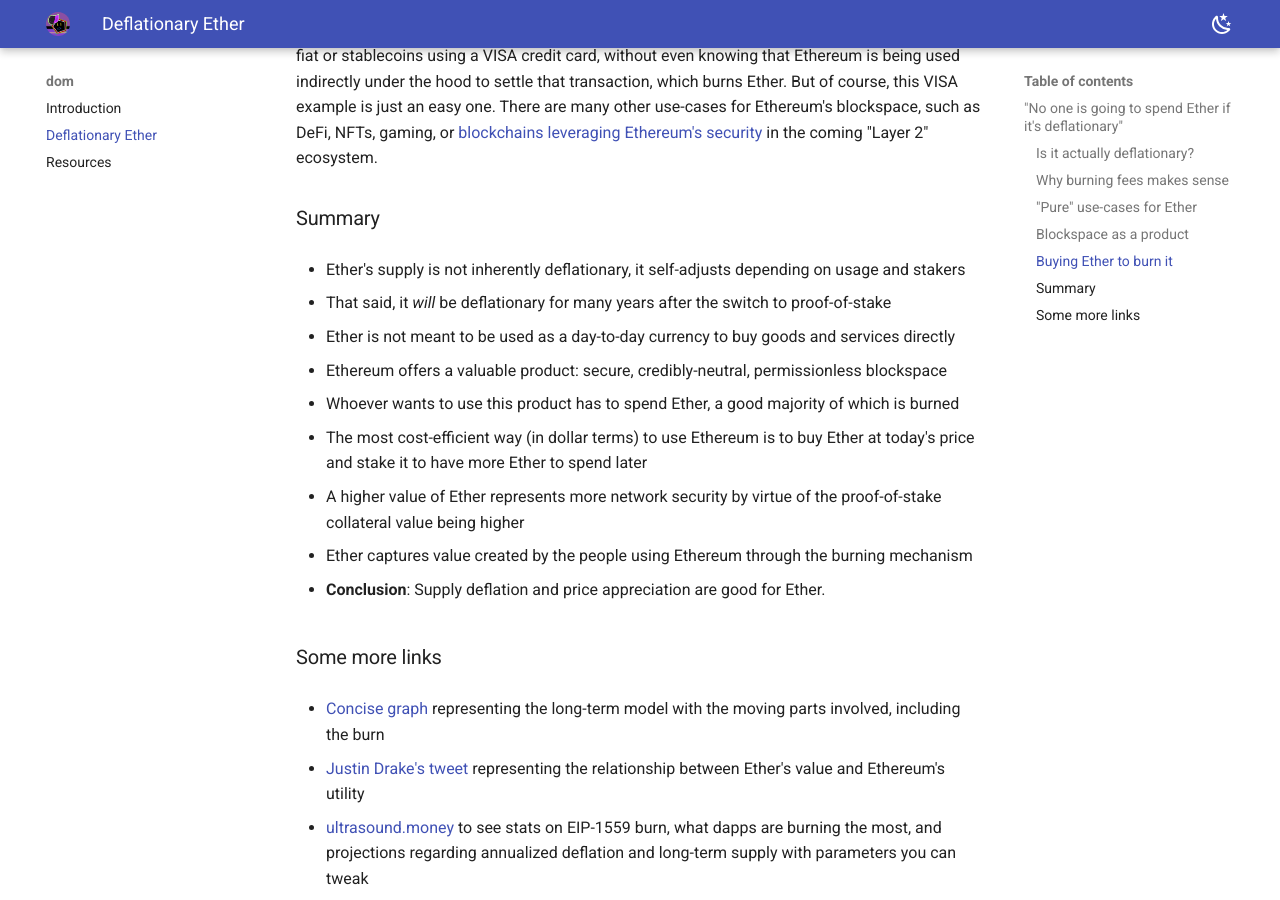
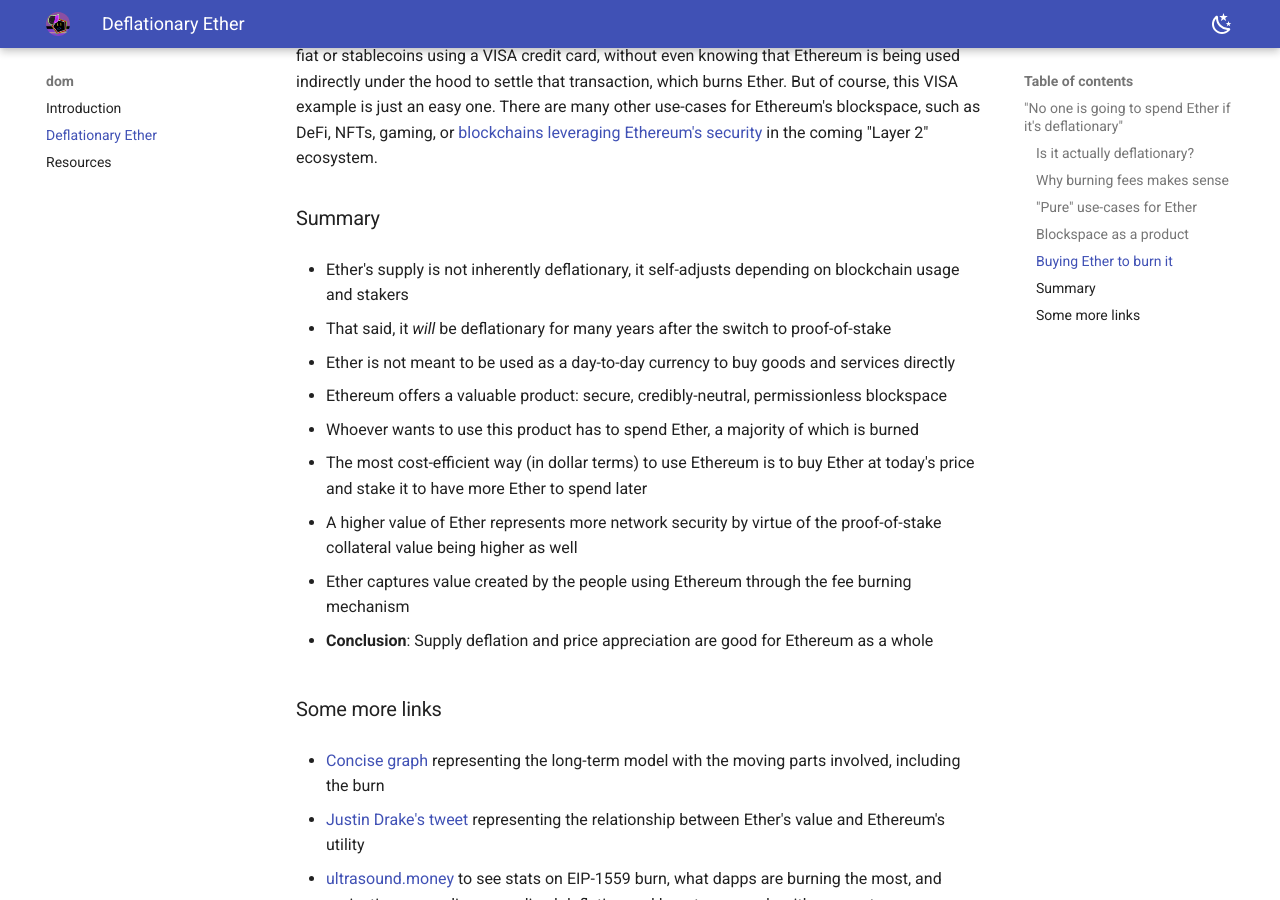
Before and after one commit to domothyb/oldwebsite, an MkDocs documentation site: the page built from content/deflation.md, in a window 1280 px wide and 900 px high, scrolled down 2902 px. Built offline with MkDocs 1.6.1 and Material for MkDocs 9.7.7, drawn with Linux system fonts in a browser that asks for light colours.

Commit message:
small adjustments

```diff
--- a/content/deflation.md
+++ b/content/deflation.md
@@ -62,7 +62,7 @@
 
 ### Summary
 
-* Ether's supply is not inherently deflationary, it self-adjusts depending on usage and stakers
+* Ether's supply is not inherently deflationary, it self-adjusts depending on blockchain usage and stakers
 
 * That said, it *will* be deflationary for many years after the switch to proof-of-stake
 
@@ -70,15 +70,15 @@
 
 * Ethereum offers a valuable product: secure, credibly-neutral, permissionless blockspace
 
-* Whoever wants to use this product has to spend Ether, a good majority of which is burned
+* Whoever wants to use this product has to spend Ether, a majority of which is burned
 
 * The most cost-efficient way (in dollar terms) to use Ethereum is to buy Ether at today's price and stake it to have more Ether to spend later
 
-* A higher value of Ether represents more network security by virtue of the proof-of-stake collateral value being higher
+* A higher value of Ether represents more network security by virtue of the proof-of-stake collateral value being higher as well
 
-* Ether captures value created by the people using Ethereum through the burning mechanism
+* Ether captures value created by the people using Ethereum through the fee burning mechanism
 
-* **Conclusion**: Supply deflation and price appreciation are good for Ether.
+* **Conclusion**: Supply deflation and price appreciation are good for Ethereum as a whole
 
 ### Some more links
 
```
